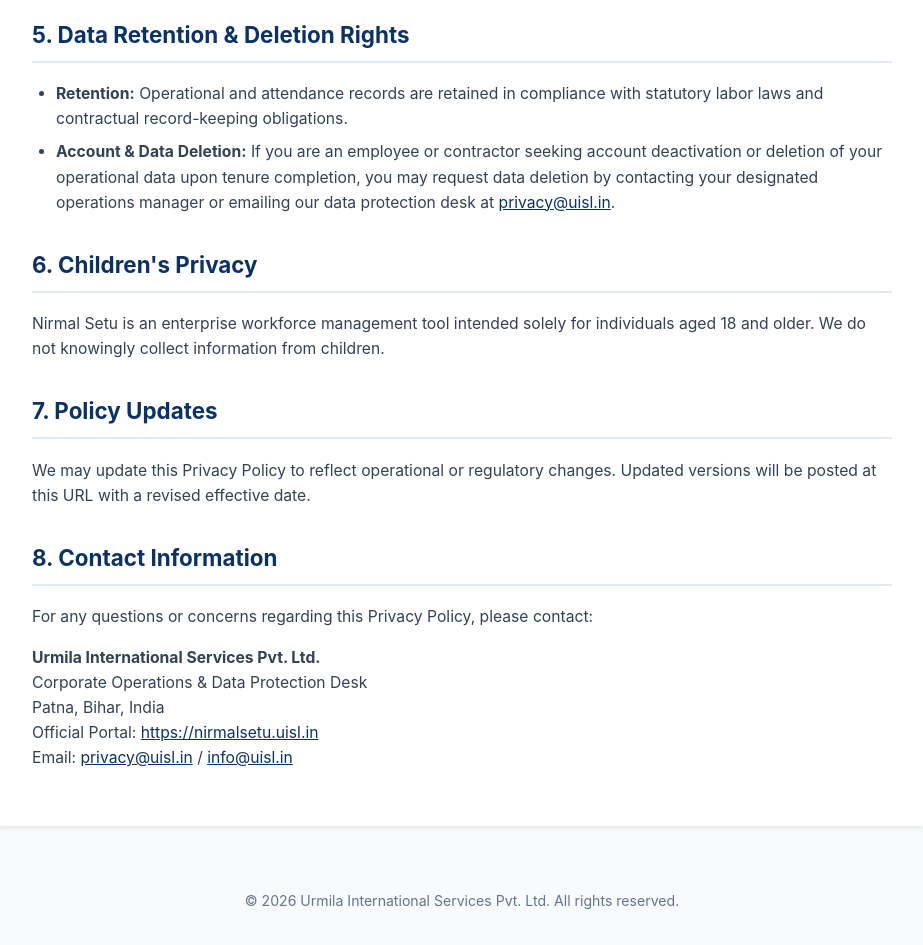
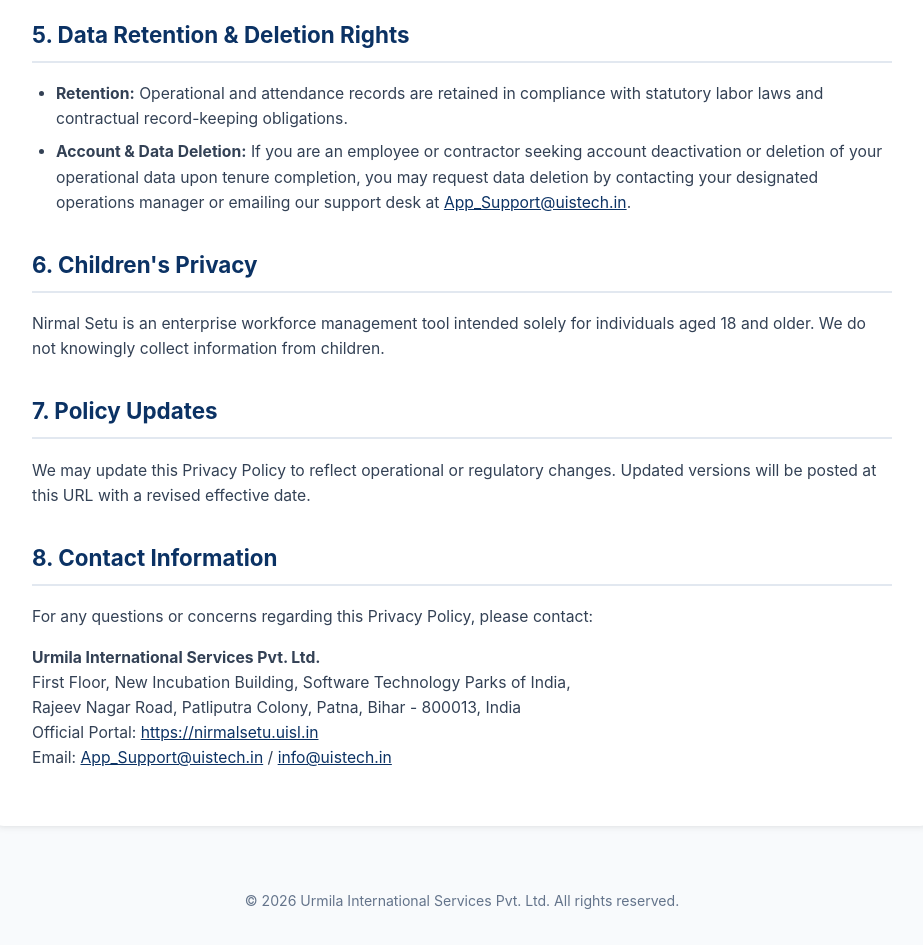
Before and after one commit to buntyuistech/nirmalsetu-policy, a plain HTML site: page index.html in a window 1280 px wide. Shown: the part 2200-3145 px from the top of the page, without its empty margins (178-1101 px from the left). Drawn offline with Linux system fonts and the light colour scheme.

Commit message:
Update index.html

```diff
--- a/index.html
+++ b/index.html
@@ -156,7 +156,7 @@
     <h2>5. Data Retention & Deletion Rights</h2>
     <ul>
         <li><strong>Retention:</strong> Operational and attendance records are retained in compliance with statutory labor laws and contractual record-keeping obligations.</li>
-        <li><strong>Account & Data Deletion:</strong> If you are an employee or contractor seeking account deactivation or deletion of your operational data upon tenure completion, you may request data deletion by contacting your designated operations manager or emailing our data protection desk at <a href="mailto:privacy@uisl.in">privacy@uisl.in</a>.</li>
+        <li><strong>Account & Data Deletion:</strong> If you are an employee or contractor seeking account deactivation or deletion of your operational data upon tenure completion, you may request data deletion by contacting your designated operations manager or emailing our support desk at <a href="mailto:App_Support@uistech.in">App_Support@uistech.in</a>.</li>
     </ul>
 
     <h2>6. Children's Privacy</h2>
@@ -169,10 +169,10 @@
     <p>For any questions or concerns regarding this Privacy Policy, please contact:</p>
     <p>
         <strong>Urmila International Services Pvt. Ltd.</strong><br>
-        Corporate Operations & Data Protection Desk<br>
-        Patna, Bihar, India<br>
+        First Floor, New Incubation Building, Software Technology Parks of India,<br>
+        Rajeev Nagar Road, Patliputra Colony, Patna, Bihar - 800013, India<br>
         Official Portal: <a href="https://nirmalsetu.uisl.in" target="_blank">https://nirmalsetu.uisl.in</a><br>
-        Email: <a href="mailto:privacy@uisl.in">privacy@uisl.in</a> / <a href="mailto:info@uisl.in">info@uisl.in</a>
+        Email: <a href="mailto:App_Support@uistech.in">App_Support@uistech.in</a> / <a href="mailto:info@uistech.in">info@uistech.in</a>
     </p>
 </div>
 
```
